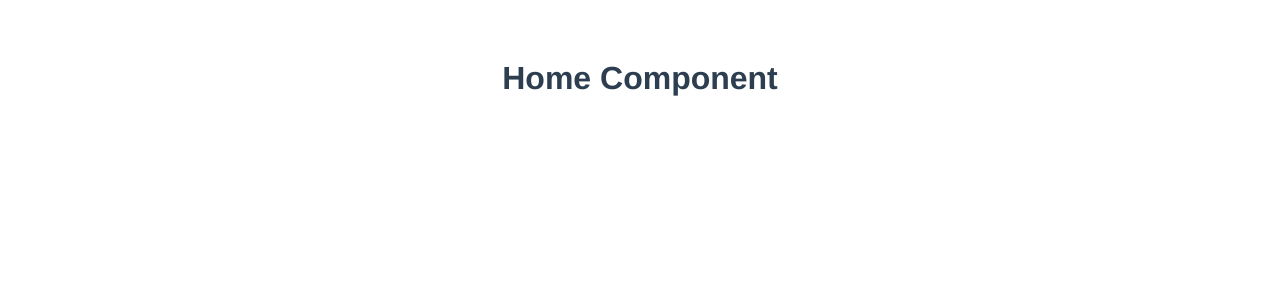
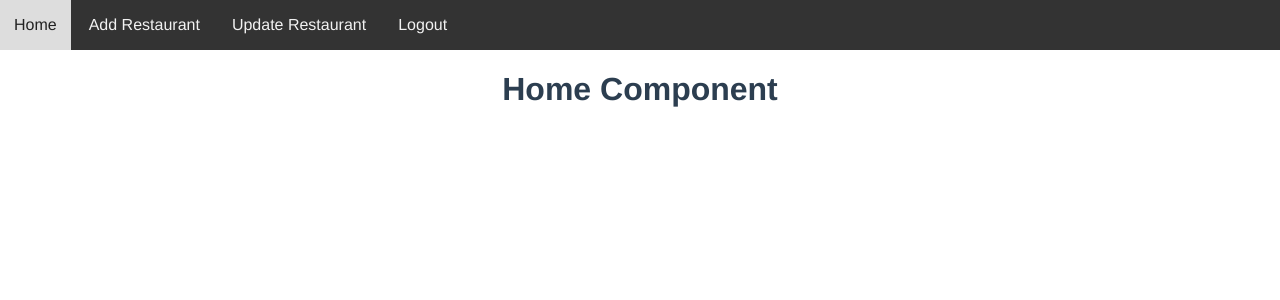
Before and after one commit to purvig04/Restaurant-management, a Vue app: page / in a window 1280 px wide. Shown: the top 300 px of the page. Built offline with nearby package versions, Linux system fonts and the light colour scheme; sample sign-in values are in the browser's storage.

Commit message:
add header

```diff
--- a/src/App.vue
+++ b/src/App.vue
@@ -21,7 +21,10 @@
   -moz-osx-font-smoothing: grayscale;
   text-align: center;
   color: #2c3e50;
-  margin-top: 60px;
+}
+body{
+  padding: 0;
+  margin: 0;
 }
 
 .logo {
--- /dev/null
+++ b/src/components/Header.vue
@@ -0,0 +1,34 @@
+<template>
+    <div class="nav">
+        <a href="#">Home</a>
+        <a href="#">Add Restaurant</a>
+        <a href="#">Update Restaurant</a>
+        <a href="#">Logout</a>
+    </div>
+</template>
+<script>
+export default{
+    name:'HeaderComp'
+}</script>
+
+<style>
+.nav{
+    background-color: #333;
+    overflow: hidden;
+}
+
+.nav a{
+    float: left;
+    color: #f2f2f2;
+    padding: 16px 14px;
+    text-align: center;
+    text-decoration: none;
+    font-size: 16px;
+    margin-right: 4px;
+}
+
+.nav a:hover{
+    background-color: #ddd;
+    color: #222;
+}
+</style>
--- a/src/components/HomePage.vue
+++ b/src/components/HomePage.vue
@@ -1,10 +1,16 @@
 <template>
+  <HeaderComp/>
   <h1>Home Component</h1>
+
 </template>
 
 <script>
+import HeaderComp from "./Header.vue";
 export default {
   name: 'HomePage',
+  components:{
+    HeaderComp
+  },
   mounted(){
         let user=localStorage.getItem('user-info')
         if(!user){
```
